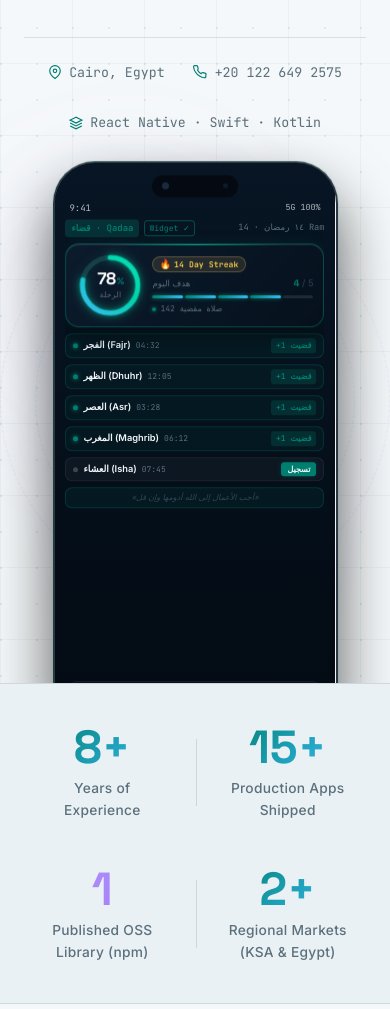
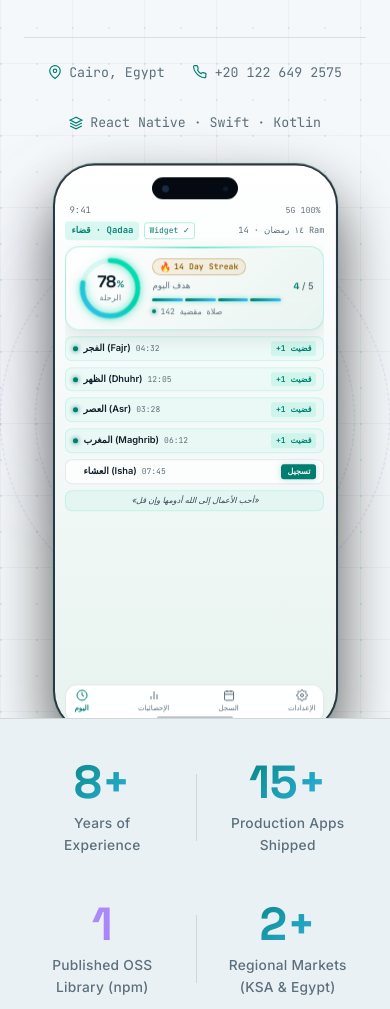
Before and after one commit to mohamedelandy/my-website, a plain HTML site: page index.html in a window 390 px wide. Shown: the part 801-1810 px from the top of the page. Drawn offline with Linux system fonts and the light colour scheme.

Commit message:
feat: theme-ready phone screens (light/dark), foundations + premium polish

```diff
--- a/index.html
+++ b/index.html
@@ -136,12 +136,12 @@
             <div class="scr-body">
               <div class="scr-header">
                 <div style="display:flex; align-items:center; gap:5px;">
-                  <span style="font-family:var(--fdis); font-weight:700; font-size:0.8rem; color:#fff;">Shopivia</span>
+                  <span class="scr-brand">Shopivia</span>
                   <span class="scr-pill">Store</span>
                 </div>
                 <div style="display:flex; align-items:center; gap:6px; font-size:0.56rem; color:var(--muted); font-family:var(--fmon);">
                   <span>🇸🇦 SAR</span>
-                  <span style="background:rgba(255,255,255,0.06); padding:1px 5px; border-radius:10px; color:#fff;">🛒 2</span>
+                  <span class="scr-cart-chip">🛒 2</span>
                 </div>
               </div>
 
@@ -158,10 +158,10 @@
 
               <div class="scr-banner-deal">
                 <div style="display:flex; justify-content:space-between; align-items:center;">
-                  <span style="font-size:0.6rem; font-weight:700; color:#fff;">⚡ FLASH SALE</span>
-                  <span style="font-size:0.48rem; font-family:var(--fmon); color:#FFA3BE; background:rgba(255,92,138,0.22); padding:1px 5px; border-radius:3px; font-weight:700;">-40% OFF</span>
+                  <span class="scr-deal-title">⚡ FLASH SALE</span>
+                  <span class="scr-deal-off">-40% OFF</span>
                 </div>
-                <div style="font-size:0.5rem; color:var(--text-soft); margin-top:1px;">Ends in: 04h 18m 32s · Stripe Ready</div>
+                <div class="scr-deal-sub">Ends in: 04h 18m 32s · Stripe Ready</div>
               </div>
 
               <!-- 4 Product Cards Grid -->
@@ -259,7 +259,7 @@
             <div class="scr-body">
               <div class="scr-header">
                 <div style="display:flex; align-items:center; gap:5px;">
-                  <span class="scr-pill" style="color:var(--teal); background:rgba(0,212,170,0.15);">قضاء · Qadaa</span>
+                  <span class="scr-pill">قضاء · Qadaa</span>
                   <span style="font-size:0.5rem; color:var(--teal); border:1px solid rgba(0,212,170,0.3); padding:1px 4px; border-radius:3px; font-family:var(--fmon);">Widget ✓</span>
                 </div>
                 <span style="font-size:0.54rem; color:var(--muted); font-family:var(--fmon);">١٤ رمضان · 14 Ram</span>
@@ -468,26 +468,26 @@
             </div>
 
             <!-- iOS Bottom Tab Bar -->
-            <div class="phone-tabbar" style="background: rgba(255,255,255,0.95); border-color: #E5E5EA;">
+            <div class="phone-tabbar fold-tabbar">
               <div class="phone-tab-items">
-                <div class="phone-tab active-violet" style="color:#6948FF;">
+                <div class="phone-tab active-violet">
                   <svg viewBox="0 0 24 24" fill="none" stroke="currentColor" stroke-width="2"><path d="M17 21v-2a4 4 0 0 0-4-4H5a4 4 0 0 0-4 4v2"/><circle cx="9" cy="7" r="4"/><path d="M23 21v-2a4 4 0 0 0-3-3.87"/><path d="M16 3.13a4 4 0 0 1 0 7.75"/></svg>
-                  <span style="color:#6948FF;">Profile</span>
+                  <span>Profile</span>
                 </div>
-                <div class="phone-tab" style="color:#8E8E93;">
+                <div class="phone-tab fold-tab">
                   <svg viewBox="0 0 24 24" fill="none" stroke="currentColor" stroke-width="2"><rect x="3" y="3" width="7" height="7"/><rect x="14" y="3" width="7" height="7"/><rect x="14" y="14" width="7" height="7"/><rect x="3" y="14" width="7" height="7"/></svg>
                   <span>Products</span>
                 </div>
-                <div class="phone-tab" style="color:#8E8E93;">
+                <div class="phone-tab fold-tab">
                   <svg viewBox="0 0 24 24" fill="none" stroke="currentColor" stroke-width="2"><path d="M20.84 4.61a5.5 5.5 0 0 0-7.78 0L12 5.67l-1.06-1.06a5.5 5.5 0 0 0-7.78 7.78l1.06 1.06L12 21.23l7.78-7.78 1.06-1.06a5.5 5.5 0 0 0 0-7.78z"/></svg>
                   <span>Saved</span>
                 </div>
-                <div class="phone-tab" style="color:#8E8E93;">
+                <div class="phone-tab fold-tab">
                   <svg viewBox="0 0 24 24" fill="none" stroke="currentColor" stroke-width="2"><circle cx="12" cy="12" r="3"/><path d="M19.4 15a1.65 1.65 0 0 0 .33 1.82l.06.06a2 2 0 0 1 0 2.83 2 2 0 0 1-2.83 0l-.06-.06a1.65 1.65 0 0 0-1.82-.33 1.65 1.65 0 0 0-1 1.51V21a2 2 0 0 1-2 2 2 2 0 0 1-2-2v-.09A1.65 1.65 0 0 0 9 19.4a1.65 1.65 0 0 0-1.82.33l-.06.06a2 2 0 0 1-2.83 0 2 2 0 0 1 0-2.83l.06-.06a1.65 1.65 0 0 0 .33-1.82 1.65 1.65 0 0 0-1.51-1H3a2 2 0 0 1-2-2 2 2 0 0 1 2-2h.09A1.65 1.65 0 0 0 4.6 9a1.65 1.65 0 0 0-.33-1.82l-.06-.06a2 2 0 0 1 0-2.83 2 2 0 0 1 2.83 0l.06.06a1.65 1.65 0 0 0 1.82.33H9a1.65 1.65 0 0 0 1-1.51V3a2 2 0 0 1 2-2 2 2 0 0 1 2 2v.09a1.65 1.65 0 0 0 1 1.51 1.65 1.65 0 0 0 1.82-.33l.06-.06a2 2 0 0 1 2.83 0 2 2 0 0 1 0 2.83l-.06.06a1.65 1.65 0 0 0-.33 1.82V9a1.65 1.65 0 0 0 1.51 1H21a2 2 0 0 1 2 2 2 2 0 0 1-2 2h-.09a1.65 1.65 0 0 0-1.51 1z"/></svg>
                   <span>Settings</span>
                 </div>
               </div>
-              <div class="phone-home-indicator" style="background: rgba(0,0,0,0.25);"></div>
+              <div class="phone-home-indicator fold-indicator"></div>
             </div>
           </div>
         </div>
--- a/styles.css
+++ b/styles.css
@@ -37,6 +37,28 @@
       --bdr-accent:  rgba(0, 212, 170, 0.18);
       --nav-bg:      rgba(7, 14, 24, 0.82);
       --shadow:      rgba(0, 0, 0, 0.42);
+      --phone-frame-bg:  #08101D;
+      --phone-notch-bg:  #050A12;
+      --phone-tabbar-bg: rgba(7, 14, 25, 0.95);
+      --phone-tabbar-bdr: rgba(255, 255, 255, 0.08);
+      --phone-status:    rgba(255, 255, 255, 0.7);
+      --phone-indicator: rgba(255, 255, 255, 0.35);
+      --scr-shop-bg:     linear-gradient(180deg, #0d1b30 0%, #060D17 100%);
+      --scr-qadaa-bg:    linear-gradient(180deg, #071524 0%, #030a12 100%);
+      --scr-card-bg:     rgba(255, 255, 255, 0.035);
+      --scr-card-bdr:    rgba(255, 255, 255, 0.06);
+      --scr-search-bg:   rgba(255, 255, 255, 0.06);
+      --scr-cat-bg:      rgba(255, 255, 255, 0.05);
+      --scr-cat-bdr:     rgba(255, 255, 255, 0.06);
+      --scr-thumb-bg:    linear-gradient(135deg, #1A2E4C, #0F1F35);
+      --scr-prod-title:  #ffffff;
+      --scr-cart-bg:     rgba(255, 255, 255, 0.06);
+      --scr-cart-color:  #ffffff;
+      --scr-deal-title:  #ffffff;
+      --qadaa-ring-bg:   linear-gradient(135deg, rgba(14, 30, 48, 0.85) 0%, rgba(6, 17, 28, 0.95) 100%);
+      --prayer-bg:       rgba(255, 255, 255, 0.035);
+      --prayer-bdr:      rgba(255, 255, 255, 0.05);
+      --prayer-name:     #F1F5F9;
       --r:           14px;
       --t:           all 0.28s cubic-bezier(0.4, 0, 0.2, 1);
       --fdis:        'Space Grotesk', sans-serif;
@@ -70,6 +92,28 @@
       --bdr-accent:  rgba(0, 127, 112, 0.22);
       --nav-bg:      rgba(245, 248, 250, 0.86);
       --shadow:      rgba(16, 32, 43, 0.16);
+      --phone-frame-bg:  #08101D;
+      --phone-notch-bg:  #050A12;
+      --phone-tabbar-bg: rgba(255, 255, 255, 0.94);
+      --phone-tabbar-bdr: rgba(16, 32, 43, 0.1);
+      --phone-status:    rgba(16, 32, 43, 0.62);
+      --phone-indicator: rgba(16, 32, 43, 0.28);
+      --scr-shop-bg:     linear-gradient(180deg, #FFFFFF 0%, #E7F2EE 100%);
+      --scr-qadaa-bg:    linear-gradient(180deg, #FFFFFF 0%, #E7F3EF 100%);
+      --scr-card-bg:     rgba(255, 255, 255, 0.95);
+      --scr-card-bdr:    rgba(16, 32, 43, 0.09);
+      --scr-search-bg:   rgba(16, 32, 43, 0.05);
+      --scr-cat-bg:      rgba(16, 32, 43, 0.05);
+      --scr-cat-bdr:     rgba(16, 32, 43, 0.09);
+      --scr-thumb-bg:    linear-gradient(135deg, #D8E9E5, #C3DAD5);
+      --scr-prod-title:  #10202B;
+      --scr-cart-bg:     rgba(16, 32, 43, 0.06);
+      --scr-cart-color:  #10202B;
+      --scr-deal-title:  #10202B;
+      --qadaa-ring-bg:   linear-gradient(135deg, #FFFFFF 0%, #E9F4F0 100%);
+      --prayer-bg:       rgba(255, 255, 255, 0.75);
+      --prayer-bdr:      rgba(16, 32, 43, 0.09);
+      --prayer-name:     #10202B;
     }
 
     :root[data-theme="light"] .hero-name span {
@@ -91,7 +135,6 @@
       font-family: var(--fbod);
       line-height: 1.6;
       overflow-x: hidden;
-      selection-background-color: var(--teal);
       transition: background-color .35s ease, color .35s ease;
     }
     ::selection { background: var(--teal); color: var(--bg); }
@@ -345,7 +388,7 @@
     .phone-frame {
       width: 285px; height: 570px;
       border: 2px solid rgba(255, 255, 255, 0.16);
-      border-radius: 42px; background: #08101D;
+      border-radius: 42px; background: var(--phone-frame-bg);
       position: relative; overflow: hidden;
       box-shadow:
         0 0 0 1px rgba(0, 212, 170, 0.15),
@@ -354,7 +397,7 @@
     }
     .phone-notch {
       position: absolute; top: 12px; left: 50%; transform: translateX(-50%);
-      width: 86px; height: 22px; background: #050A12; border-radius: 12px; z-index: 20;
+      width: 86px; height: 22px; background: var(--phone-notch-bg); border-radius: 12px; z-index: 20;
       display: flex; align-items: center; justify-content: space-between; padding: 0 10px;
     }
     .notch-camera { width: 7px; height: 7px; background: #1a2a40; border-radius: 50%; }
@@ -389,7 +432,7 @@
       justify-content: space-between;
       font-size: 0.56rem;
       font-family: var(--fmon);
-      color: rgba(255, 255, 255, 0.7);
+      color: var(--phone-status);
       padding: 0 4px 4px;
     }
     .scr-status-right {
@@ -409,8 +452,8 @@
 
     /* Universal Phone Bottom Tab Bar */
     .phone-tabbar {
-      background: rgba(7, 14, 25, 0.95);
-      border: 1px solid rgba(255, 255, 255, 0.08);
+      background: var(--phone-tabbar-bg);
+      border: 1px solid var(--phone-tabbar-bdr);
       border-radius: 12px;
       padding: 4px 8px 3px;
       margin-top: 4px;
@@ -460,25 +503,25 @@
     .phone-home-indicator {
       width: 76px;
       height: 3px;
-      background: rgba(255, 255, 255, 0.35);
+      background: var(--phone-indicator);
       border-radius: 2px;
       margin: 3px auto 0;
     }
 
     /* Screen 1: Shopivia / E-Commerce */
-    .scr-shop { background: linear-gradient(180deg, #0d1b30 0%, #060D17 100%); }
+    .scr-shop { background: var(--scr-shop-bg); }
     .scr-header { display: flex; align-items: center; justify-content: space-between; }
     .scr-pill { font-size: .56rem; font-family: var(--fmon); background: rgba(0,212,170,0.14); color: var(--teal); padding: 2px 6px; border-radius: 4px; font-weight: 600; }
-    .scr-search-bar { background: rgba(255,255,255,0.06); border-radius: 6px; height: 24px; display: flex; align-items: center; padding: 0 7px; font-size: .58rem; color: var(--muted); }
+    .scr-search-bar { background: var(--scr-search-bg); border-radius: 6px; height: 24px; display: flex; align-items: center; padding: 0 7px; font-size: .58rem; color: var(--muted); }
     .scr-cat-scroll { display: flex; gap: 4px; overflow: hidden; }
-    .scr-cat { font-size: 0.52rem; font-family: var(--fmon); padding: 2px 7px; border-radius: 12px; background: rgba(255, 255, 255, 0.05); color: var(--muted); border: 1px solid rgba(255, 255, 255, 0.06); white-space: nowrap; }
+    .scr-cat { font-size: 0.52rem; font-family: var(--fmon); padding: 2px 7px; border-radius: 12px; background: var(--scr-cat-bg); color: var(--muted); border: 1px solid var(--scr-cat-bdr); white-space: nowrap; }
     .scr-cat.active { background: var(--teal-dim); color: var(--teal); border-color: rgba(0, 212, 170, 0.3); font-weight: 600; }
     .scr-banner-deal { background: linear-gradient(135deg, rgba(255, 92, 138, 0.18), rgba(56, 189, 248, 0.12)); border: 1px solid rgba(255, 92, 138, 0.3); border-radius: 8px; padding: 5px 8px; }
     .scr-grid-2 { display: grid; grid-template-columns: 1fr 1fr; gap: 6px; }
-    .scr-card { background: rgba(255,255,255,0.035); border: 1px solid rgba(255,255,255,0.06); border-radius: 7px; padding: 5px; display: flex; flex-direction: column; gap: 2px; }
-    .scr-thumb { height: 44px; border-radius: 5px; background: linear-gradient(135deg, #1A2E4C, #0F1F35); display: flex; align-items: center; justify-content: center; font-size: 1.15rem; position: relative; }
+    .scr-card { background: var(--scr-card-bg); border: 1px solid var(--scr-card-bdr); border-radius: 7px; padding: 5px; display: flex; flex-direction: column; gap: 2px; }
+    .scr-thumb { height: 44px; border-radius: 5px; background: var(--scr-thumb-bg); display: flex; align-items: center; justify-content: center; font-size: 1.15rem; position: relative; }
     .scr-discount-tag { position: absolute; top: 2px; right: 2px; font-size: 0.42rem; font-family: var(--fmon); background: var(--rose); color: #fff; padding: 1px 3px; border-radius: 3px; font-weight: 700; }
-    .scr-prod-title { font-size: 0.56rem; font-weight: 600; color: #fff; white-space: nowrap; overflow: hidden; text-overflow: ellipsis; }
+    .scr-prod-title { font-size: 0.56rem; font-weight: 600; color: var(--scr-prod-title); white-space: nowrap; overflow: hidden; text-overflow: ellipsis; }
     .scr-prod-row { display: flex; align-items: center; justify-content: space-between; font-family: var(--fmon); }
     .scr-prod-price { font-size: 0.56rem; font-weight: 700; color: var(--teal); }
     .scr-prod-rating { font-size: 0.48rem; color: #FBBF24; }
@@ -486,11 +529,11 @@
 
     /* Screen 2: Qadaa / Islamic Tracker Hero Card & Ring */
     .scr-qadaa {
-      background: linear-gradient(180deg, #071524 0%, #030a12 100%);
+      background: var(--scr-qadaa-bg);
     }
 
     .qadaa-ring-wrap {
-      background: linear-gradient(135deg, rgba(14, 30, 48, 0.85) 0%, rgba(6, 17, 28, 0.95) 100%);
+      background: var(--qadaa-ring-bg);
       border: 1px solid rgba(0, 212, 170, 0.28);
       border-radius: 14px;
       padding: 7px 10px;
@@ -651,8 +694,8 @@
       display: flex;
       justify-content: space-between;
       align-items: center;
-      background: rgba(255,255,255,0.035);
-      border: 1px solid rgba(255,255,255,0.05);
+      background: var(--prayer-bg);
+      border: 1px solid var(--prayer-bdr);
       border-radius: 7px;
       padding: 4px 7px;
       transition: var(--t);
@@ -680,7 +723,7 @@
     .prayer-name {
       font-size: 0.58rem;
       font-weight: 600;
-      color: #F1F5F9;
+      color: var(--prayer-name);
     }
     .prayer-time {
       font-size: 0.5rem;
@@ -1460,8 +1503,8 @@
       .hero-title { justify-content: center; min-height: 3.2rem; text-align: center; }
       .hero-bio { font-size: .96rem; }
       .hero-actions .btn { width: 100%; justify-content: center; }
-      .hero-visual { margin-top: 2rem; min-height: 470px; }
-      .phone-wrap { transform: scale(.8); transform-origin: top center; margin-bottom: -115px; }
+      .hero-visual { margin-top: 2rem; min-height: 505px; }
+      .phone-wrap { transform: scale(.85); transform-origin: top center; margin-bottom: -85px; }
       .orbit-ring-1 { width: 320px; height: 320px; }
       .orbit-ring-2 { width: 390px; height: 390px; }
       .filter-bar { overflow-x: auto; justify-content: flex-start; flex-wrap: nowrap; max-width: 100%; }
@@ -1489,3 +1532,41 @@
     :root[data-theme="light"] .lang-name { color: var(--text); }
     :root[data-theme="light"] footer { background: #E5EEF1; }
     :root[data-theme="light"] .btn-outline { color: var(--text); border-color: rgba(16,32,43,.2); }
+
+
+
+    /* ── PAGES REFRESH: theme-ready phone screens + foundations + premium ── */
+    html { scroll-padding-top: 84px; }
+    section[id], #stats { scroll-margin-top: 84px; }
+
+    /* New semantic phone classes (replacing hard-coded inline styles) */
+    .scr-brand { font-family: var(--fdis); font-weight: 700; font-size: 0.8rem; color: var(--scr-prod-title); }
+    .scr-cart-chip { background: var(--scr-cart-bg); padding: 1px 5px; border-radius: 10px; color: var(--scr-cart-color); }
+    .scr-deal-title { font-size: 0.6rem; font-weight: 700; color: var(--scr-deal-title); }
+    .scr-deal-off { font-size: 0.48rem; font-family: var(--fmon); color: #FFA3BE; background: rgba(255,92,138,0.22); padding: 1px 5px; border-radius: 3px; font-weight: 700; }
+    .scr-deal-sub { font-size: 0.5rem; color: var(--text-soft); margin-top: 1px; }
+    :root[data-theme="light"] .scr-deal-off { color: #C22757; background: rgba(216,63,112,0.14); }
+
+    /* Fold screen keeps native iOS light chrome in both site themes (app screenshot) */
+    .fold-tabbar { background: rgba(255,255,255,0.95) !important; border-color: #E5E5EA !important; }
+    .fold-tabbar .phone-tab { color: #8E8E93; }
+    .fold-tabbar .phone-tab.active-violet { color: #6948FF; }
+    .fold-indicator { background: rgba(0,0,0,0.25) !important; }
+
+    /* Light-mode contrast repairs inside adaptive screens */
+    :root[data-theme="light"] .scr-card { box-shadow: 0 1px 4px rgba(16,32,43,0.08); }
+    :root[data-theme="light"] .qadaa-num { color: #10202B; }
+    :root[data-theme="light"] .qadaa-streak-text { color: #8A5E00; }
+    :root[data-theme="light"] .qadaa-badge-streak { background: rgba(232,184,109,0.18); border-color: rgba(138,94,0,0.3); }
+    :root[data-theme="light"] .qadaa-ring-wrap { box-shadow: 0 8px 20px rgba(16,32,43,0.1), inset 0 1px 0 rgba(255,255,255,0.9); }
+    :root[data-theme="light"] .phone-glow { opacity: 0.55; }
+    :root[data-theme="light"] .orbit-ring { border-color: rgba(0,127,112,0.18); }
+    :root[data-theme="light"] .orbit-ring-2 { border-color: rgba(108,75,217,0.16); }
+
+    /* Calm motion: pause hero device animation on hover/focus */
+    .phone-wrap:hover, .phone-wrap:focus-within { animation-play-state: paused; }
+    .screen-track:hover { animation-play-state: paused; }
+
+    /* Premium: consistent press feedback + dialog readability */
+    .btn:active { transform: translateY(0); }
+    .proj-card .proj-preview { border-bottom: 1px solid var(--bdr); }
```
